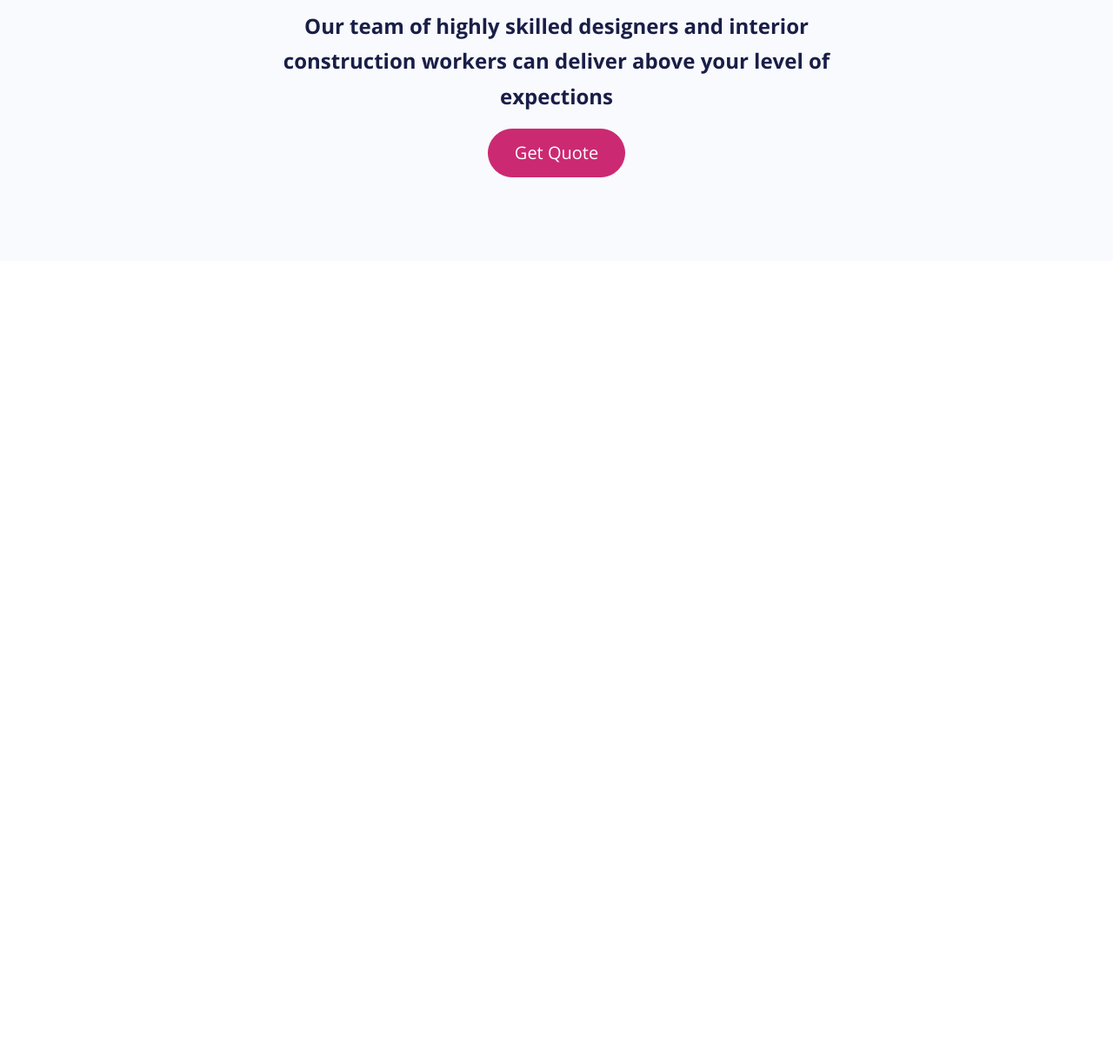
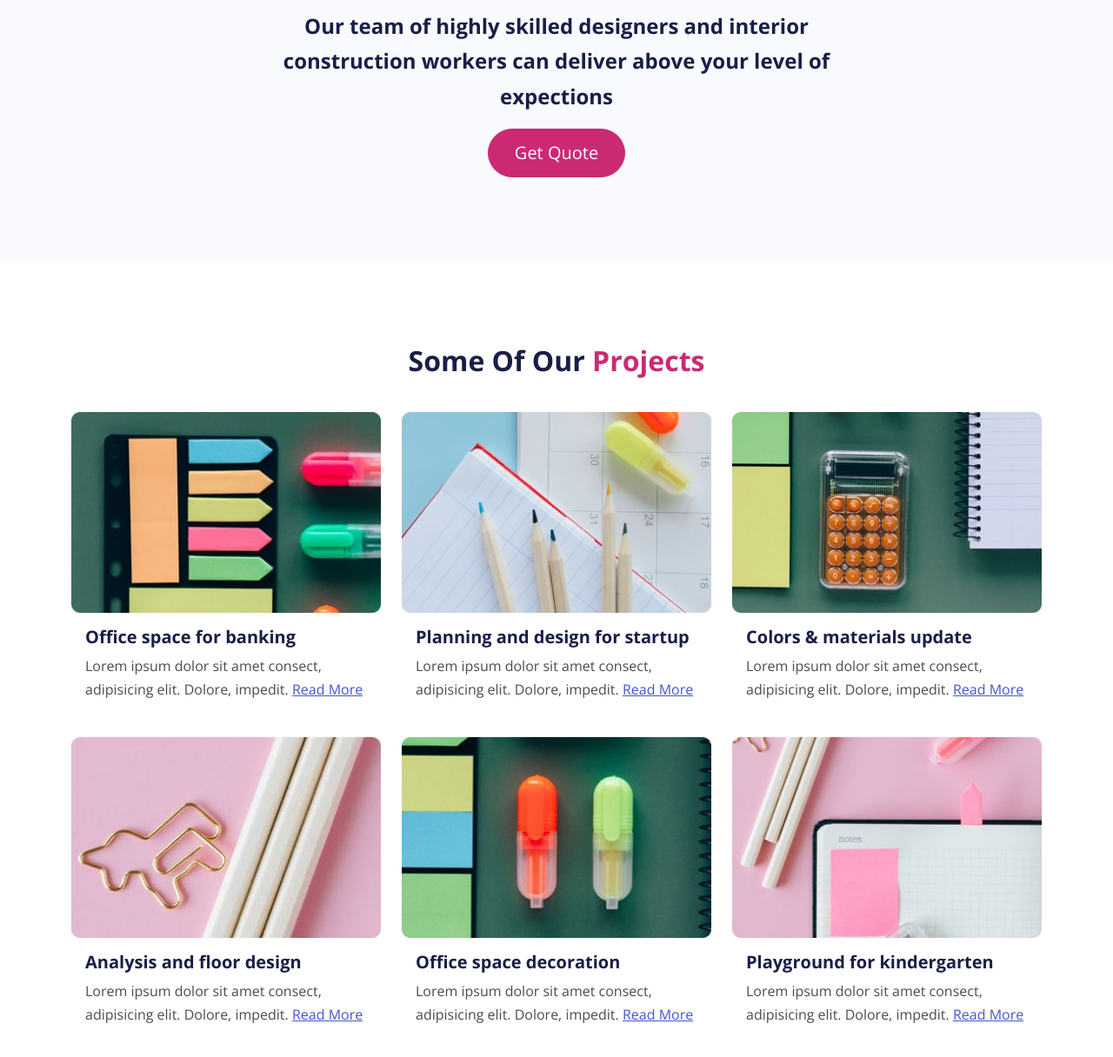
Before and after one commit to hamza99113/Yavin-Office-Design, a website: page index.html in a window 1280 px wide. Shown: the part 3419-4635 px from the top of the page at 87% size. Before the commit the page ends 3719 px from the top, so only its background shows below. Drawn offline with nearby package versions, Linux system fonts and the light colour scheme; files that its build step writes are made by us from their sources; files whose address does not match are found by name.

Commit message:
Project details

```diff
--- a/index.html
+++ b/index.html
@@ -239,7 +239,7 @@
     <section class="get-quote bg-light py-6 text-center">
       <div class="container">
         <div class="row">
-          <div class="col-lg-8 offset-md-2">
+          <div class="col-lg-8 offset-lg-2">
             <h4 class="lh-base">Our team of highly skilled designers and interior construction workers can deliver above your level of expections</h4>
             <a href="#contact" class="btn btn-secondary btn-lg">Get Quote</a>
           </div>
@@ -248,6 +248,80 @@
     </section>
     <!-- Get Quote -->
 
+    <!-- Projects -->
+    <section id="projects" class="projects py-6">
+      <div class="container">
+        <h2 class="text-center pb-4">
+          Some Of Our<span class="text-secondary"> Projects</span>
+        </h2>
+        <!-- Project Row 1 -->
+        <div class="row mb-4">
+          <div class="col-md-4">
+            <div class="card border-0">
+              <img src="/Yavin-Website/images/project-1.jpg" alt=""/>
+              <div class="card-body">
+                <h5 class="card-title">Office space for banking</h5>
+                <p class="card-text">Lorem ipsum dolor sit amet consect, adipisicing elit. Dolore, impedit. <a href="article.html">Read More</a></p>
+              </div>
+            </div>
+          </div>
+
+          <div class="col-md-4">
+            <div class="card border-0">
+              <img src="/Yavin-Website/images/project-2.jpg" alt="">
+              <div class="card-body">
+                <h5 class="card-title">Planning and design for startup</h5>
+                <p class="card-text">Lorem ipsum dolor sit amet consect, adipisicing elit. Dolore, impedit. <a href="article.html">Read More</a></p>
+              </div>
+            </div>
+          </div>
+
+          <div class="col-md-4">
+            <div class="card border-0">
+              <img src="/Yavin-Website/images/project-3.jpg" alt="">
+              <div class="card-body">
+                <h5 class="card-title">Colors & materials update</h5>
+                <p class="card-text">Lorem ipsum dolor sit amet consect, adipisicing elit. Dolore, impedit. <a href="article.html">Read More</a></p>
+              </div>
+            </div>
+          </div>
+        </div>
+        <!-- Project Row 1 -->
+        <div class="row mb-4">
+          <div class="col-md-4">
+            <div class="card border-0">
+              <img src="/Yavin-Website/images/project-4.jpg" alt=""/>
+              <div class="card-body">
+                <h5 class="card-title">Analysis and floor design</h5>
+                <p class="card-text">Lorem ipsum dolor sit amet consect, adipisicing elit. Dolore, impedit. <a href="article.html">Read More</a></p>
+              </div>
+            </div>
+          </div>
+
+          <div class="col-md-4">
+            <div class="card border-0">
+              <img src="/Yavin-Website/images/project-5.jpg" alt="">
+              <div class="card-body">
+                <h5 class="card-title">Office space decoration</h5>
+                <p class="card-text">Lorem ipsum dolor sit amet consect, adipisicing elit. Dolore, impedit. <a href="article.html">Read More</a></p>
+              </div>
+            </div>
+          </div>
+
+          <div class="col-md-4">
+            <div class="card border-0">
+              <img src="/Yavin-Website/images/project-6.jpg" alt="">
+              <div class="card-body">
+                <h5 class="card-title">Playground for kindergarten</h5>
+                <p class="card-text">Lorem ipsum dolor sit amet consect, adipisicing elit. Dolore, impedit. <a href="article.html">Read More</a></p>
+              </div>
+            </div>
+          </div>
+        </div>
+      </div>
+    </section>
+    <!-- Projects -->
+
 	<script src="/Yavin-Website/js/bootstrap.bundle.min.js"></script>
 	<script src="/Yavin-Website/js/script.js"></script>
   </body>
```
